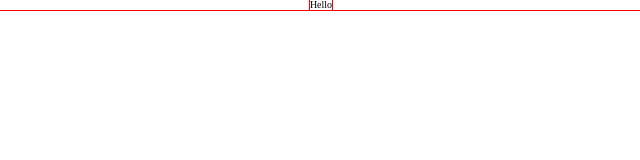
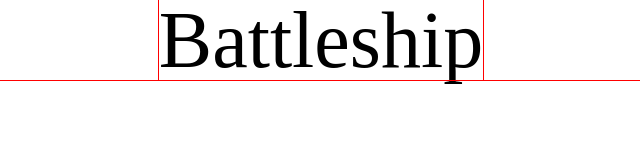
Before and after one commit to mhjarvis/battleship_game, a website built with webpack: page dist/index.html in a window 1280 px wide. Shown: the whole page, without its empty margins (319-959 px from the left). Built offline with nearby package versions, Linux system fonts and the light colour scheme.

Commit message:
title update

```diff
--- a/dist/index.html
+++ b/dist/index.html
@@ -8,6 +8,6 @@
     <title>Document</title>
 </head>
 <body>
-    <h1>Hello</h1>
+    <h1 class="title">Battleship</h1>
 </body>
 </html>
--- a/dist/styles.css
+++ b/dist/styles.css
@@ -26,3 +26,7 @@ body {
 /*************************************/
 /************** HEADER ***************/
 /*************************************/
+
+.title {
+    font-size: 8rem;
+}
```
